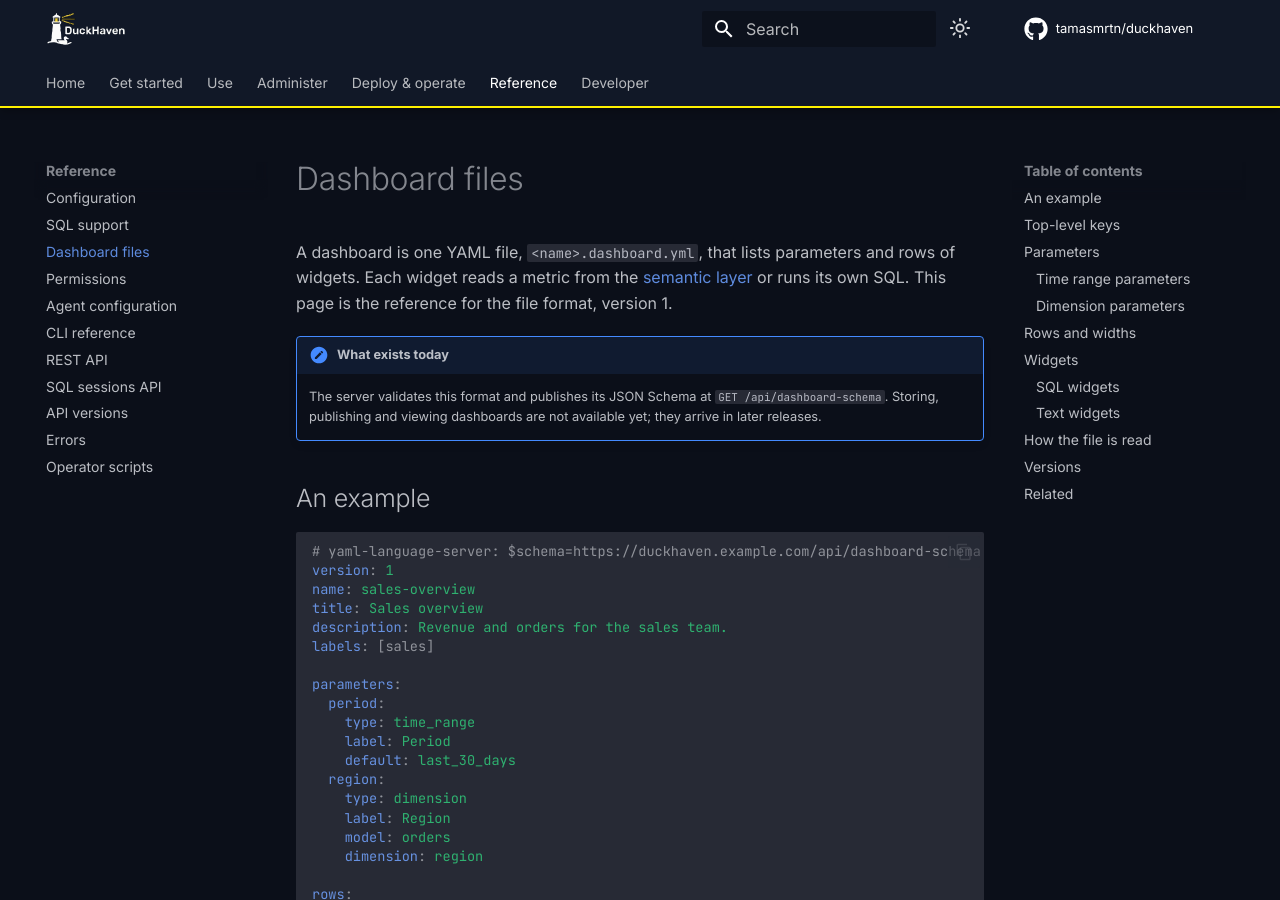
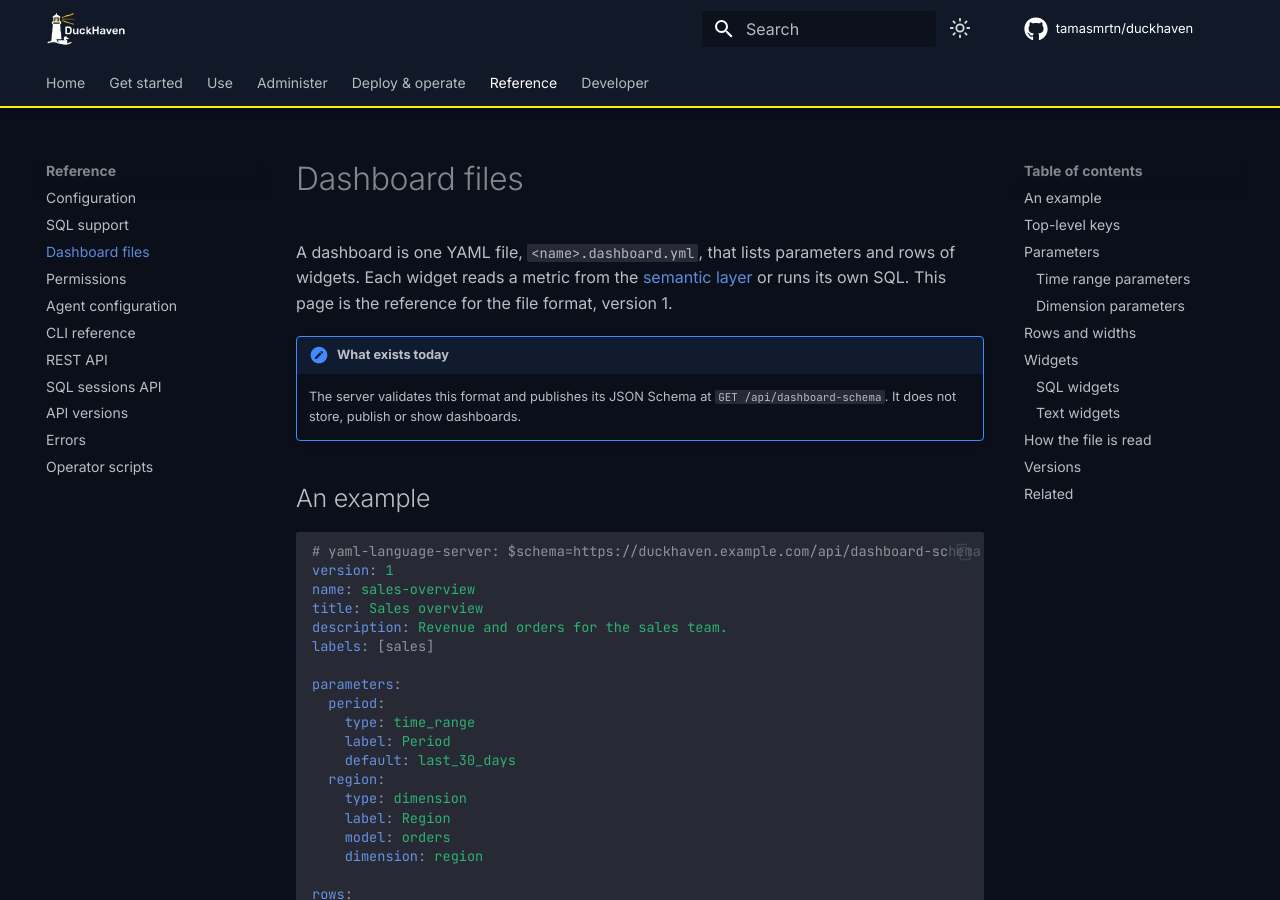
Before and after one commit to tamasmrtn/duckhaven, an MkDocs documentation site: the page built from docs/reference/dashboard-spec.md, in a window 1280 px wide and 900 px high. Built offline with MkDocs 1.6.1 and Material for MkDocs 9.7.7, drawn with Linux system fonts in a browser that asks for light colours; comment, search, counter and statistics services are not loaded.

Commit message:
docs: state the dashboard reference's scope as current behaviour
The note said storing and viewing dashboards were "not available
yet", which the Changelog vale rule refuses: docs describe how
DuckHaven behaves, not how it will change. It now says the server
does not store, publish or show dashboards.

Signed-off-by: tmrtn <martontam@gmail.com>

```diff
--- a/docs/reference/dashboard-spec.md
+++ b/docs/reference/dashboard-spec.md
@@ -9,8 +9,8 @@ metric from the [semantic layer](../metadata/semantic-layer.md) or runs its own
 the file format, version 1.
 
 !!! note "What exists today"
-    The server validates this format and publishes its JSON Schema at `GET /api/dashboard-schema`. Storing,
-    publishing and viewing dashboards are not available yet; they arrive in later releases.
+    The server validates this format and publishes its JSON Schema at `GET /api/dashboard-schema`. It does not
+    store, publish or show dashboards.
 
 ## An example
 
```
